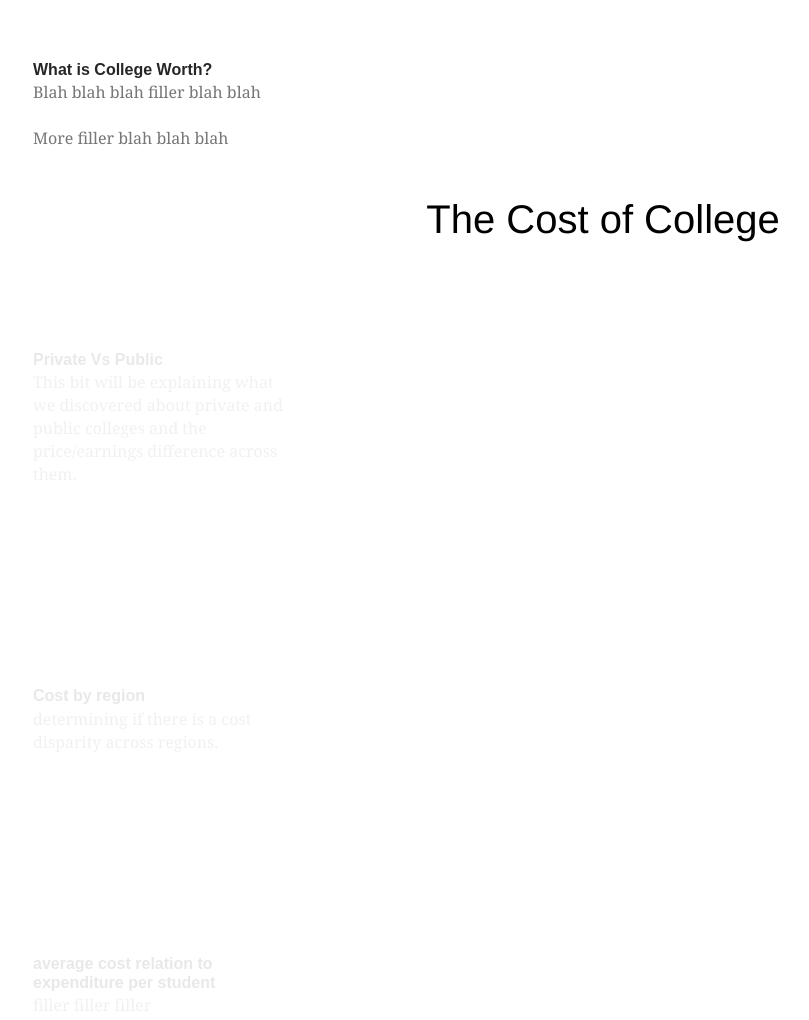
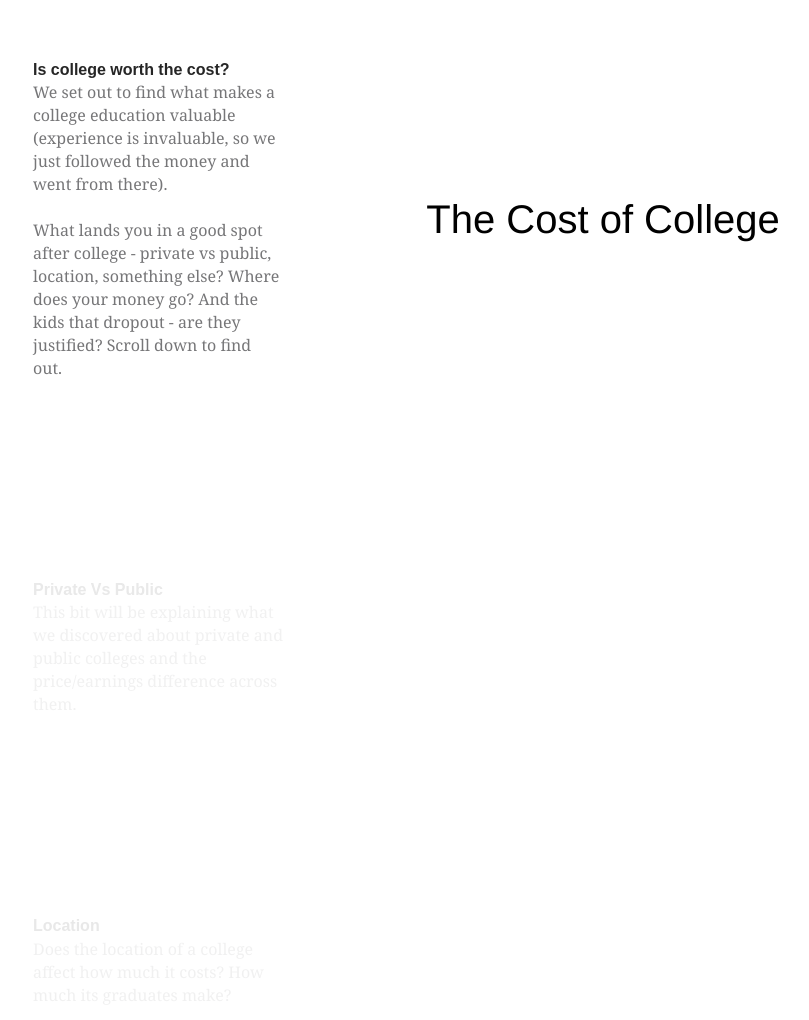
Before and after one commit to zegger3/InfoViz-P5, a plain HTML site: page index.html in a window 1280 px wide. Shown: the top 1020 px of the page, without its empty margins (177-986 px from the left). Drawn offline with Linux system fonts and the light colour scheme.

Commit message:
did some more data grouping
also changed some text

```diff
--- a/index.html
+++ b/index.html
@@ -10,19 +10,19 @@
   <div id='graphic'>
     <div id='sections'>
       <section class="step">
-        <div class="title">What is College Worth?</div>
-        Blah blah blah filler blah blah<br/><br/>More filler blah blah blah
+        <div class="title">Is college worth the cost?</div>
+        We set out to find what makes a college education valuable (experience is invaluable, so we just followed the money and went from there). <br/><br/> What lands you in a good spot after college - private vs public, location, something else? Where does your money go? And the kids that dropout - are they justified? Scroll down to find out.
       </section>
       <section class="step">
         <div class="title">Private Vs Public</div>
         This bit will be explaining what we discovered about private and public colleges and the price/earnings difference across them.
       </section>
       <section class="step">
-        <div class="title">Cost by region</div>
-        determining if there is a cost disparity across regions.
+        <div class="title">Location</div>
+        Does the location of a college affect how much it costs? How much its graduates make?
       </section>
       <section class="step">
-        <div class="title">average cost relation to expenditure per student</div>
+        <div class="title">idk what exactly this graph is gonna show</div>
         filler filler filler
       </section>
       <section class="step">
--- a/sections.js
+++ b/sections.js
@@ -316,7 +316,7 @@ var scrollVis = function () {
   /**
    * ACTIVATE FUNCTIONS
    *
-   * These will be called their
+   * These will be called when their
    * section is scrolled to.
    *
    * General pattern is to ensure
@@ -367,16 +367,26 @@ var scrollVis = function () {
       .duration(0)
       .attr('opacity', 0);
 
-    d3.csv("colleges.csv", function(colleges){
+    d3.csv("colleges.csv", function(colleges) {
       colleges.forEach(function(d) {
         d["Average Cost"] = +d["Average Cost"];
+        d["Mean Earnings"] = +d["Mean Earnings 8 years After Entry"];
+        d["Median Debt on Grad"] = +d["Median Debt on Graduation"];
+        d["Average Family Income"] = +d["Average Family Income"];
       });
-      var privateSchoolAvgCost = d3.nest()
+
+      var privateVspublic = d3.nest()
       .key(function(d) { return d.Control; })
-      .rollup(function(v) { return d3.mean(v, function(d) { return d["Average Cost"]; }); })
+      .rollup(function(v) { return {
+        avgCost: d3.mean(v, function(d) { return d["Average Cost"]; }), // tuition?
+        avgEarn: d3.mean(v, function(d) { return d["Mean Earnings"]; }),
+        avgDebt: d3.mean(v, function(d) { return d["Median Debt on Graduation"]; }),
+        avgFamIncome: d3.mean(v, function(d) { return d["Average Family Income"]; })
+      }; })
       .entries(colleges);
 
-    console.log(JSON.stringify(privateSchoolAvgCost));
+    console.log(JSON.stringify(privateVspublic));
+
     });
   }
 
@@ -413,6 +423,7 @@ var scrollVis = function () {
    *  are moved back to their place in the grid
    */
   function highlightGrid() {
+
     hideAxis();
     g.selectAll('.bar')
       .transition()
@@ -430,6 +441,35 @@ var scrollVis = function () {
       .duration(0)
       .attr('opacity', 1.0)
       .attr('fill', '#ddd');
+
+    d3.csv("colleges.csv", function(colleges) {
+      colleges.forEach(function(d) {
+        d["Average Cost"] = +d["Average Cost"];
+        d["Mean Earnings"] = +d["Mean Earnings 8 years After Entry"];
+      });
+
+      // avg cost & avg earnings by type of location (city, town, etc.)
+      var statsByLocale = d3.nest()
+      .key(function(d) { return d.Locale; })
+      .rollup(function(v) { return {
+        avgCost: d3.mean(v, function(d) { return d["Average Cost"]; }), // tuition?
+        avgEarn: d3.mean(v, function(d) { return d["Mean Earnings"]; })
+      }; })
+      .entries(colleges);
+
+      // avg cost & avg earnings by region
+      var statsByRegion = d3.nest()
+      .key(function(d) { return d.Region; })
+      .rollup(function(v) { return {
+        avgCost: d3.mean(v, function(d) { return d["Average Cost"]; }), // tuition?
+        avgEarn: d3.mean(v, function(d) { return d["Mean Earnings"]; })
+      }; })
+      .entries(colleges);
+
+    console.log(JSON.stringify(statsByLocale));
+    console.log(JSON.stringify(statsByRegion));
+
+  });
 
     // use named transition to ensure
     // move happens even if other
@@ -497,6 +537,23 @@ var scrollVis = function () {
       .duration(600)
       .delay(1200)
       .attr('opacity', 1);
+
+    d3.csv("colleges.csv", function(colleges) {
+      colleges.forEach(function(d) {
+        d["Admission Rate"] = +d["Admission Rate"];
+        d["Completion Rate"] = +d["Completion Rate 150% time"];
+        d["Retention Rate"] = +d["Retention Rate (First Time Students)"];
+      });
+
+      var avgAdmitRate = d3.mean(colleges, function(d) { return d["Admission Rate"]});
+      var avgComplete = d3.mean(colleges, function(d) {return d["Completion Rate"]});
+      var avgRetention = d3.mean(colleges, function(d) { return d["Retention Rate"]});
+
+      console.log(avgAdmitRate);
+      console.log(avgRetention);
+      console.log(avgComplete);
+
+    });
   }
 
   /**
```
